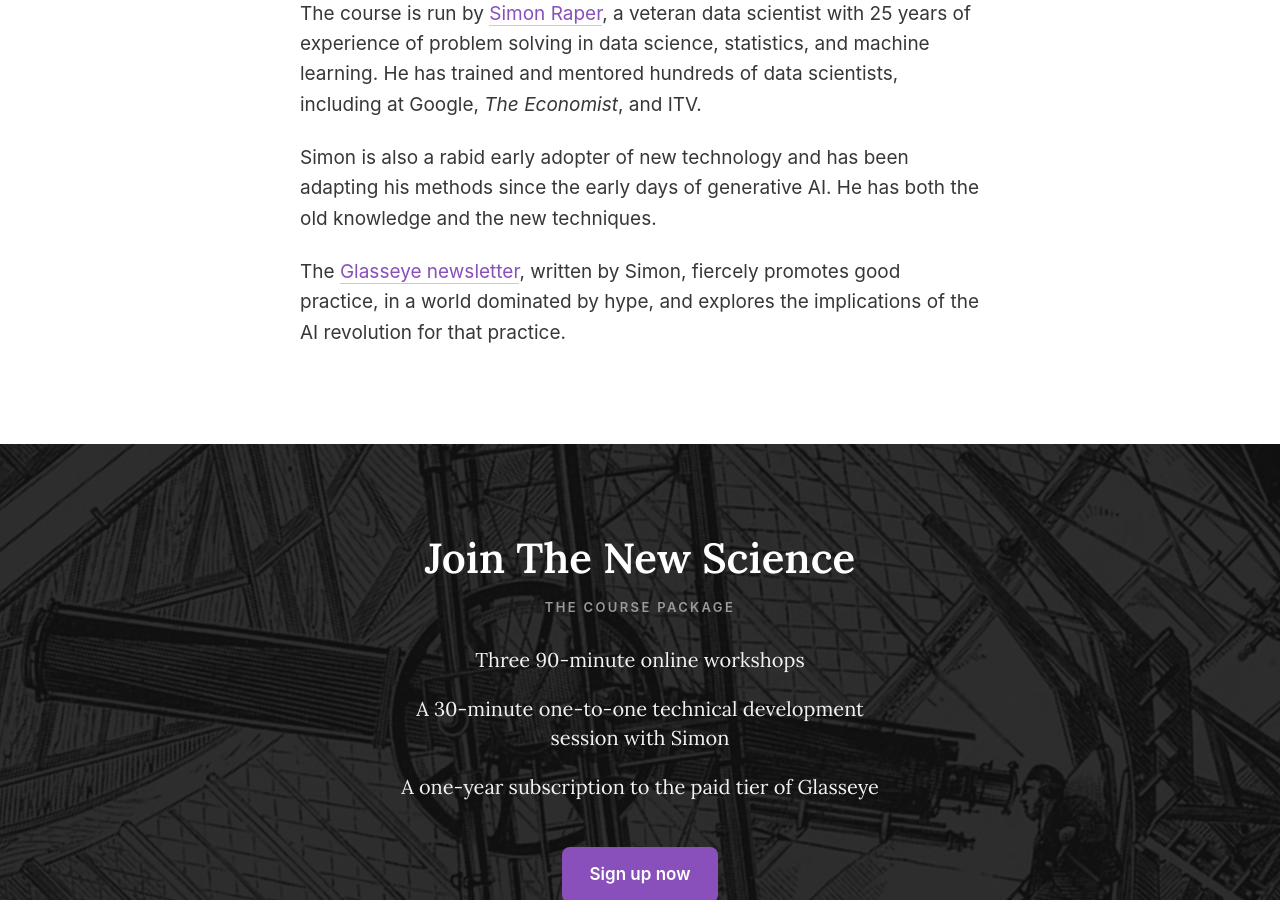
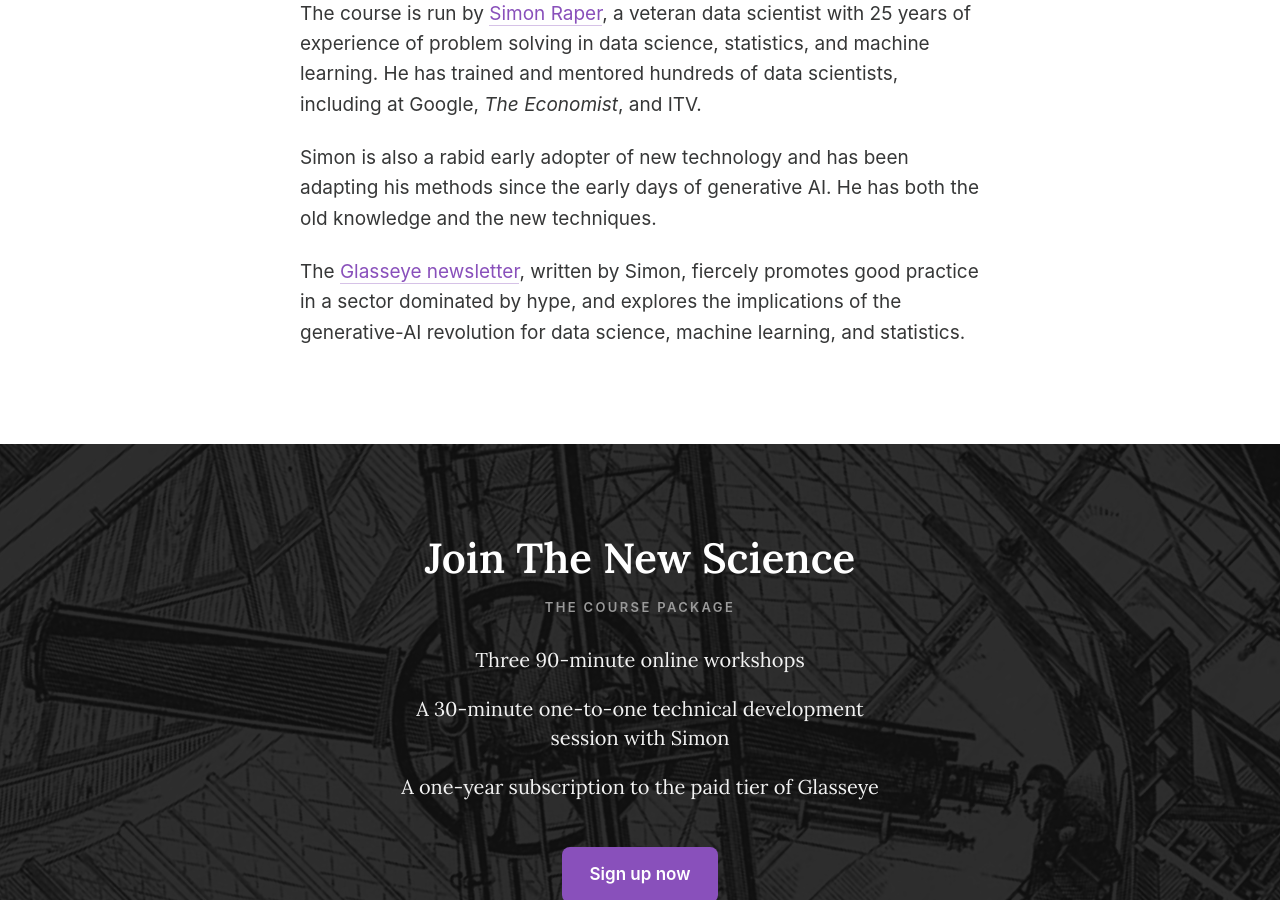
Before and after one commit to coppeliaMLA/glasseye-new-science, a Jekyll site: the page built from index.md, in a window 1280 px wide and 900 px high, scrolled down 3373 px. Built offline with Jekyll 4.4.1, drawn with Linux system fonts in a browser that asks for light colours; a script that is not in the unit is left out.

Commit message:
Update description and newsletter paragraph
Co-Authored-By: Claude Opus 5.5 <noreply@anthropic.com>

```diff
--- a/index.md
+++ b/index.md
@@ -9,7 +9,7 @@ hero_text_side: left
 hero_mobile_position: left
 
 # Search engines and link previews
-description: "The New Science: a three-session Glasseye course on doing data science, statistics, and machine learning well now that AI has changed the environment, the tools, and the skills."
+description: "The New Science: a three-session Glasseye course on post-generative-AI data science."
 
 # Hero (top of page)
 # Tip: wrap any value containing ": " in double quotes, or the page won't build.
@@ -77,7 +77,7 @@ why: |
 
   Simon is also a rabid early adopter of new technology and has been adapting his methods since the early days of generative AI. He has both the old knowledge and the new techniques.
 
-  The [Glasseye newsletter](https://www.glasseye.ink), written by Simon, fiercely promotes good practice, in a world dominated by hype, and explores the implications of the AI revolution for that practice.
+  The [Glasseye newsletter](https://www.glasseye.ink), written by Simon, fiercely promotes good practice in a sector dominated by hype, and explores the implications of the generative-AI revolution for data science, machine learning, and statistics.
 
 # Closing band (bottom of page): heading, then the package label with the sign-up button
 cta_heading: Join The New Science
```
